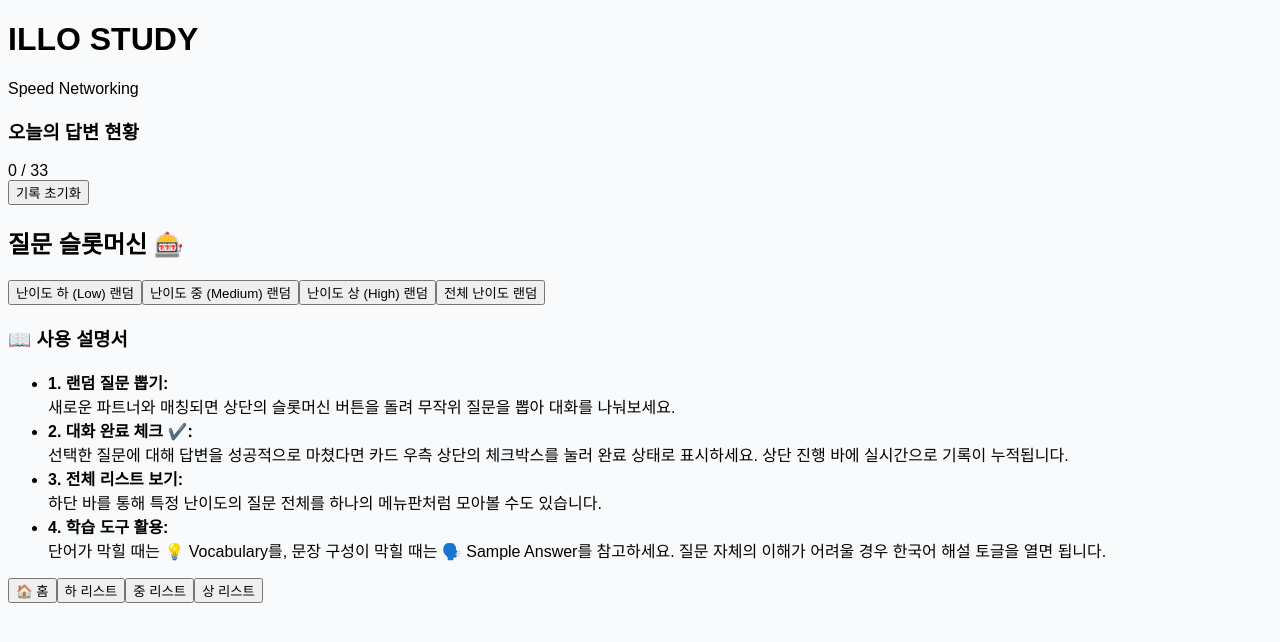
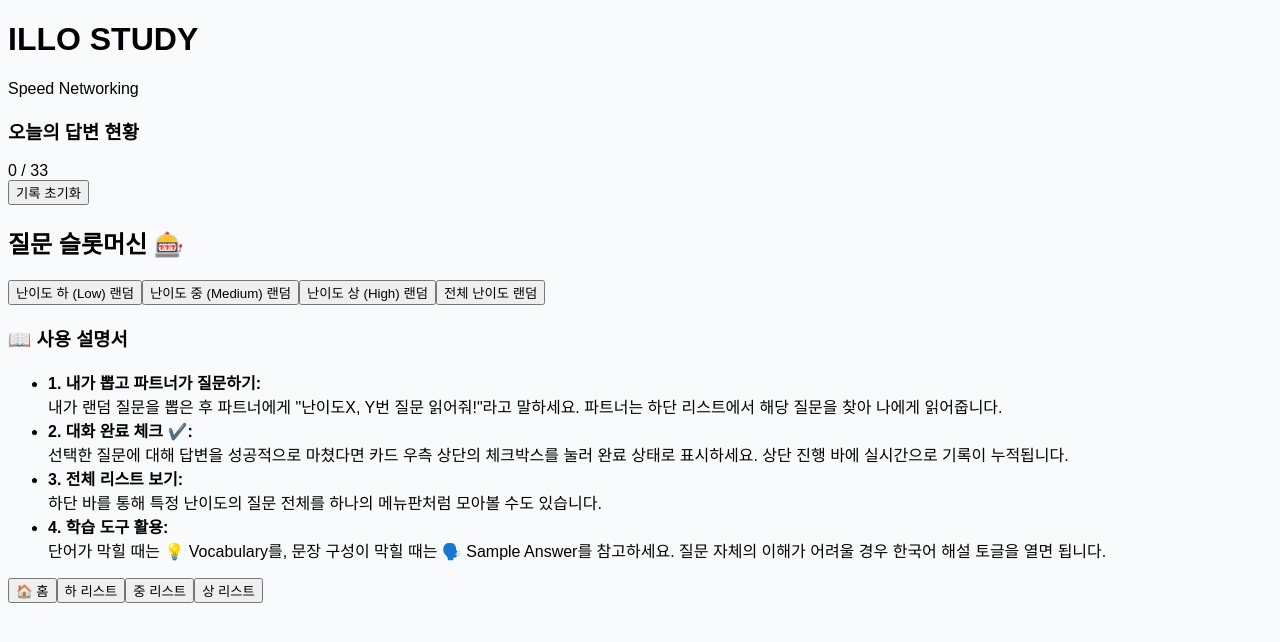
Before and after one commit to 777ceo11/illo-study, a Next.js app: page / in a window 1280 px wide. Shown: the top 642 px of the page. Built offline with nearby package versions, Linux system fonts and the light colour scheme; a web font is replaced by a local one.

Commit message:
Update step 1 in user manual

```diff
--- a/src/app/page.js
+++ b/src/app/page.js
@@ -237,8 +237,8 @@ export default function Home() {
                 </h3>
                 <ul className="text-sm text-gray-700 space-y-3 leading-relaxed">
                   <li>
-                    <strong className="text-blue-800">1. 랜덤 질문 뽑기:</strong><br/>
-                    새로운 파트너와 매칭되면 상단의 슬롯머신 버튼을 돌려 무작위 질문을 뽑아 대화를 나눠보세요.
+                    <strong className="text-blue-800">1. 내가 뽑고 파트너가 질문하기:</strong><br/>
+                    내가 랜덤 질문을 뽑은 후 파트너에게 "난이도X, Y번 질문 읽어줘!"라고 말하세요. 파트너는 하단 리스트에서 해당 질문을 찾아 나에게 읽어줍니다.
                   </li>
                   <li>
                     <strong className="text-blue-800">2. 대화 완료 체크 ✔️:</strong><br/>
```
